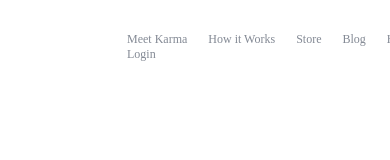
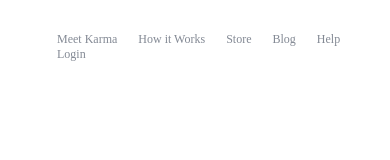
Before and after one commit to briancrusso/karma, a plain HTML site: page index.html in a window 390 px wide. Drawn offline with Linux system fonts and the light colour scheme.

Commit message:
fixing header for phones

```diff
--- a/style.css
+++ b/style.css
@@ -41,5 +41,10 @@ a:hover {
 
     .links {
     	font-size: .75em;
+        float: left;
+    }
+
+    header {
+        margin-left: 0em;
     }
 }
```
